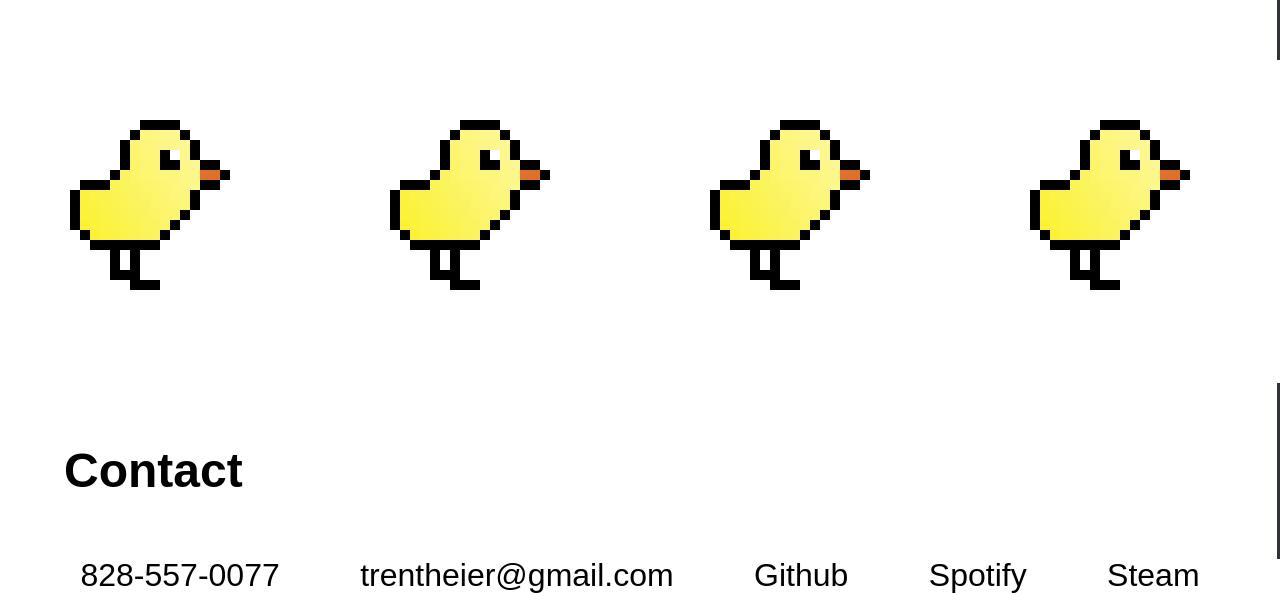
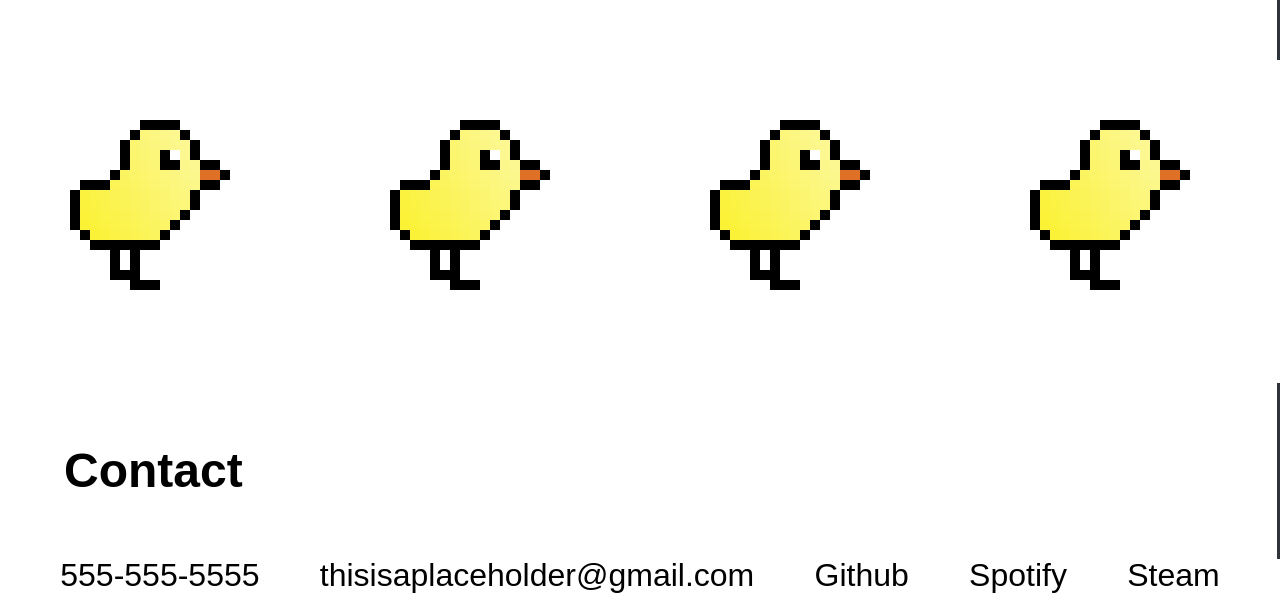
Before and after one commit to T-Heier/Student-Portfolio-Project, a plain HTML site: page index.html in a window 1280 px wide. Shown: the part 778-1371 px from the top of the page. Drawn offline with Linux system fonts and the light colour scheme.

Commit message:
fixed html

```diff
--- a/index.html
+++ b/index.html
@@ -74,8 +74,8 @@
         Contact
       </h2>
       <ul>
-        <li>828-557-0077</li>
-        <li>trentheier@gmail.com</li>
+        <li>555-555-5555</li>
+        <li>thisisaplaceholder@gmail.com</li>
         <li a href="https://github.com/T-Heier">Github</li>
         <li>Spotify</li>
         <li>Steam</li>
```
